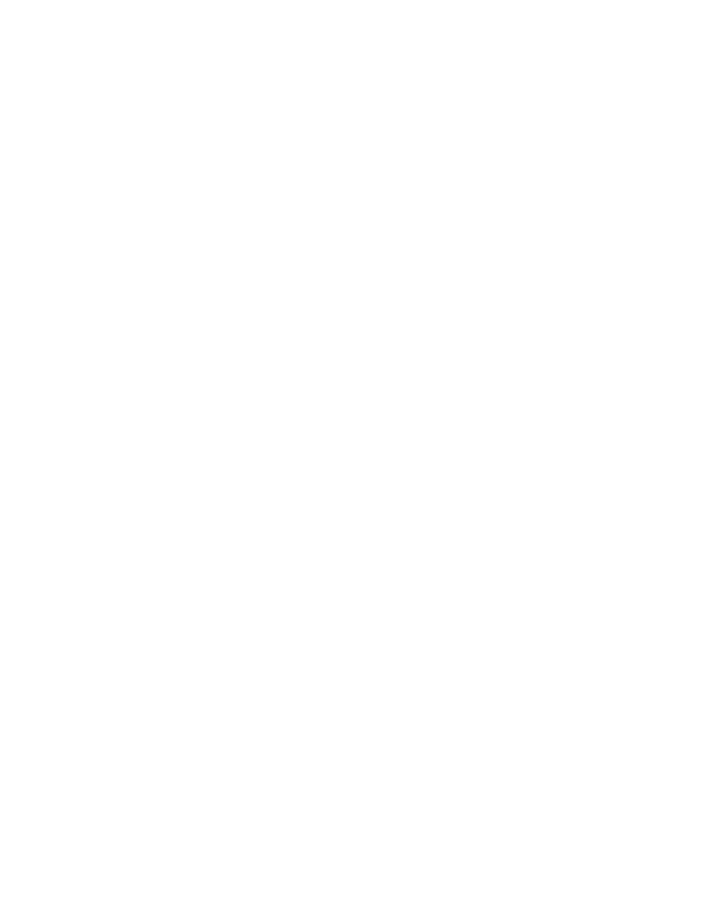
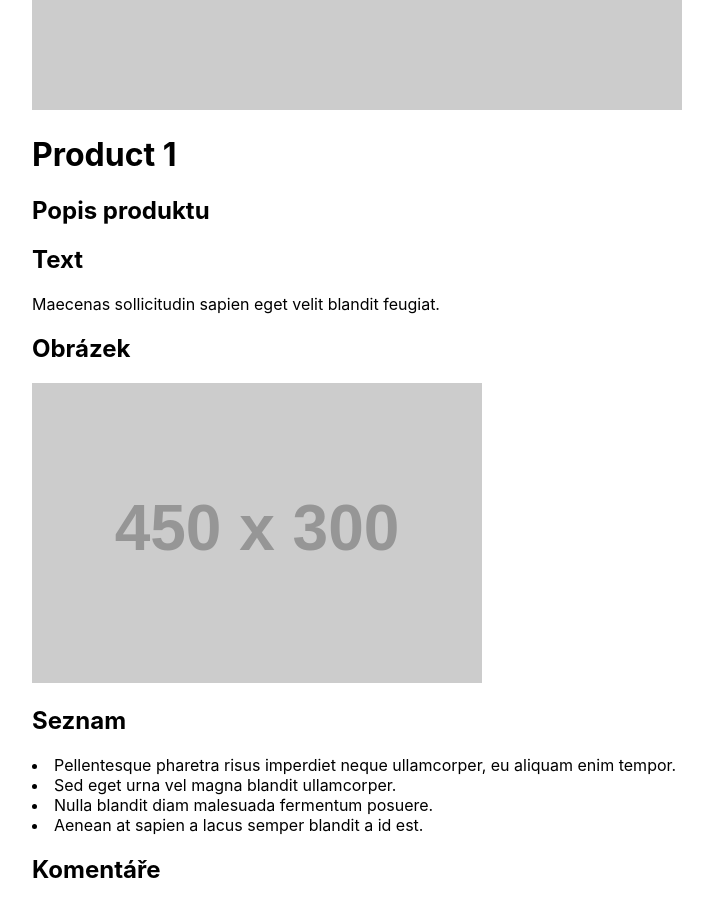
Before and after one commit to tobtrejbal/coding-assignment-webapp, a React (Create React App) app: page / in a window 1280 px wide. Shown: the part 340-1256 px from the top of the page, without its empty margins (18-731 px from the left). Before the commit the page ends 800 px from the top, so only its background shows below. Built offline with nearby package versions, Linux system fonts and the light colour scheme.

Commit message:
Main section - product description and images

```diff
--- a/src/components/Container.tsx
+++ b/src/components/Container.tsx
@@ -14,16 +14,26 @@
 }
 
 interface ProductData {
-    id: string,
+    id: number,
     title: string,
     imageUrl: string,
-    comments: Array<Comment>
+    blocks?: Array<Block>,
+    comments?: Array<Comment>
 }
 
+interface Block {
+  id: number,
+  type: string,
+  text?: string,
+  imgUrl?: string,
+  items?: Array<string>
+}
+
+
 interface Comment {
-    id: string,
-    productId: string,
-    parentId: string,
+    id: number,
+    productId: number,
+    parentId?: null | number,
     authorName: string,
     dateGmt: string,
     content: string
@@ -35,14 +45,20 @@
 class Container extends React.Component<ContainerProps, ContainerState> {
     state = {
       productData: {
-        "id": "",
+        "id": 0,
         "title": "",
         "imageUrl": "",
+        "blocks": [
+          {
+            "id": 0,
+            "type": ""
+          }
+        ],
         "comments": [
             {
-              "id": "",
-              "productId": "",
-              "parentId": "",
+              "id": 0,
+              "productId": 0,
+              "parentId": 0,
               "authorName": "",
               "dateGmt": "",
               "content": ""
@@ -51,20 +67,28 @@
       }
     }
 
-
     render() {
         return (
             <div className="mainDiv">
                 <div className = "contentContainer">
-                    <Header productName = {this.state.productData && this.state.productData.title}
-                            productImgPath = {this.state.productData && this.state.productData.imageUrl}
+                    <Header productTitle = {this.state.productData && this.state.productData.title}
+                            productImgUrl = {this.state.productData && this.state.productData.imageUrl}
                     />
-                    <MainSection />
+                    <MainSection blocks = {this.state.productData.blocks}/>
                     <CommentSection />
           </div>
         </div>
       )
     }
+
+    componentDidMount() {
+      this.loadData();
+    }
+
+    loadData() {
+        this.setState({ productData: productDataJSON});
+        console.log(productDataJSON)
+    }
   }
 
   export default Container
--- a/src/components/Data.js
+++ b/src/components/Data.js
@@ -1,4 +1,7 @@
-export const productDataJSON = [
+/**
+ * Data to load before implementing REST communication.
+ */
+export const productDataJSON =
     {
       "id": 1,
       "title": "Product 1",
@@ -76,4 +79,3 @@
         }
       ]
     }
-  ]
--- a/src/components/Header.tsx
+++ b/src/components/Header.tsx
@@ -2,23 +2,26 @@
 import './Header.css';
 
 interface HeaderProps {
-    productImgPath: string,
-    productName: string,
+    productImgUrl: string,
+    productTitle: string,
 }
 
 interface HeaderState {
 
 }
 
+/**
+ * Header component. Contains product image and title.
+ */
 class Header extends React.Component<HeaderProps, HeaderState> {
     render() {
         return (
             <div className="header">
                 <div className="header-div-img">
-                    <img src= {this.props.productImgPath}/>
+                    <img src= {this.props.productImgUrl}/>
                 </div>
                 <div className="header-div-title">
-                    <h1>{this.props.productName}</h1>
+                    <h1>{this.props.productTitle}</h1>
                 </div>
             </div>
         );
--- a/src/components/MainSection.tsx
+++ b/src/components/MainSection.tsx
@@ -2,11 +2,19 @@
 import './MainSection.css';
 
 interface MainSectionProps {
-
+  blocks: Array<Block>
 }
 
 interface MainSectionState {
 
+}
+
+interface Block {
+  id: number,
+  type: string,
+  text?: string,
+  imgUrl?: string,
+  items?: Array<string>
 }
 
 /**
@@ -17,6 +25,33 @@
     return (
       <div>
         <h2>Popis produktu</h2>
+        {(this.props.blocks || []).map((block) => {
+          switch (block.type) {
+            case 'text_block':
+              return (
+                <div>
+                  <h2>Text</h2>
+                  <p>{block.text}</p>
+                </div>
+              );
+            case 'image_block':
+              return (
+                <div>
+                  <h2>Obrázek</h2>
+                  <img src={block.imgUrl} />
+                </div>
+              );
+            case 'list_block':
+              return (
+                <div>
+                  <h2>Seznam</h2>
+                  {(block.items || []).map((item) => (
+                    <li>{item}</li>
+                  ))}
+                </div>
+              )
+          }
+        })}
       </div>
     );
   }
```
Lines whose indentation alone changed are shown as unchanged.
